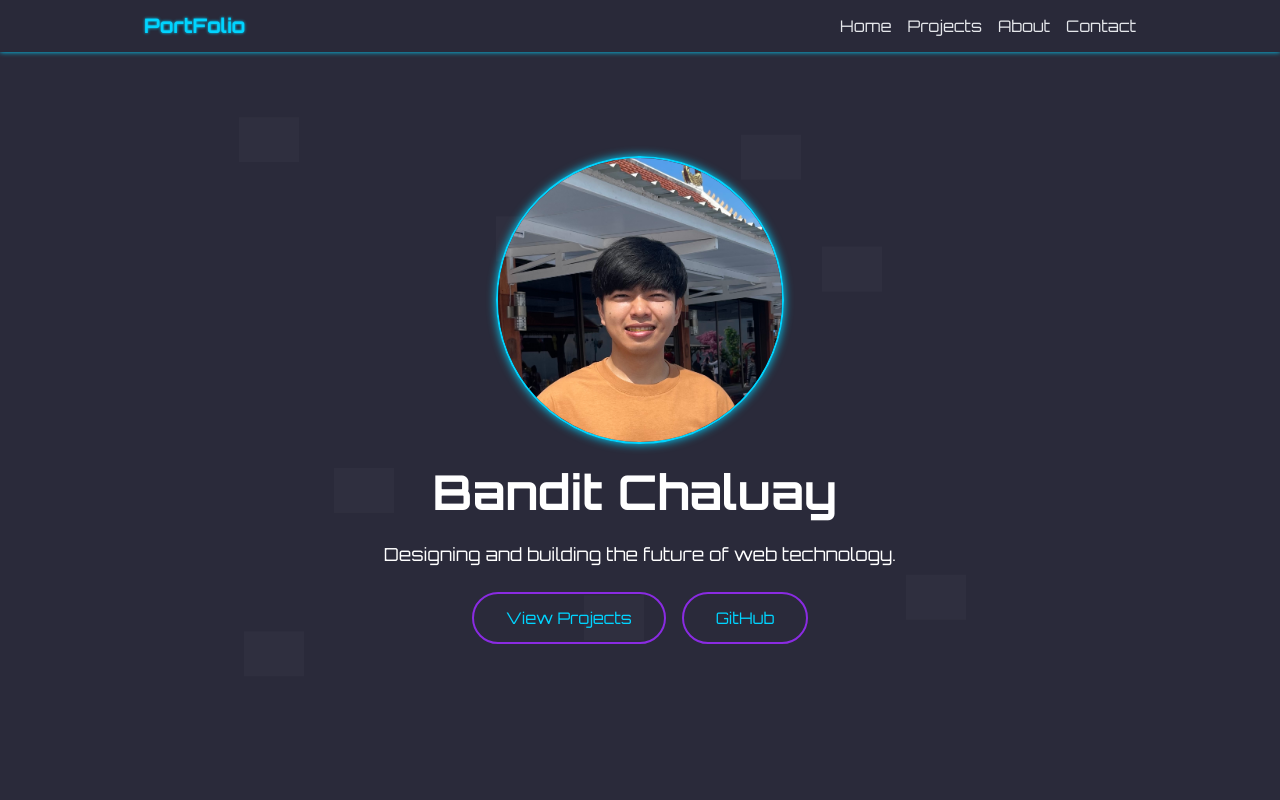
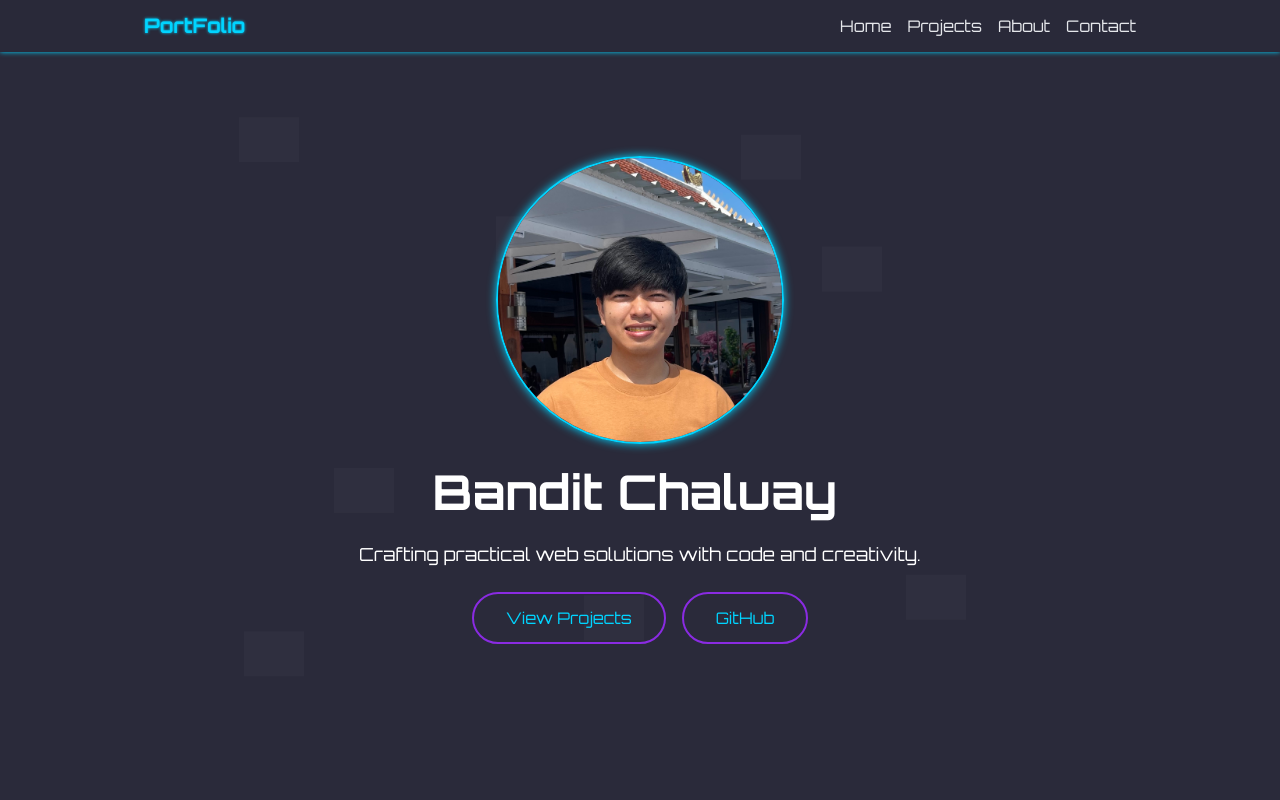
Before and after one commit to NiceZGT730/portfolio, a Next.js app: page / in a window 1280 px wide. Shown: the top 800 px of the page. Built offline with nearby package versions, Linux system fonts and the light colour scheme; grey boxes are pictures that could not be loaded.

Commit message:
Update Hero.tsx

```diff
--- a/app/components/Hero.tsx
+++ b/app/components/Hero.tsx
@@ -109,7 +109,7 @@ export default function Hero() {
           />
         </h1>
         <p className="text-base md:text-lg max-w-xl mx-auto animate-fade-in">
-          Designing and building the future of web technology.
+        Crafting practical web solutions with code and creativity.
         </p>
         <div className="flex justify-center space-x-4">
           <a href="#projects" className="btn inline-block animate-fade-in">
```
